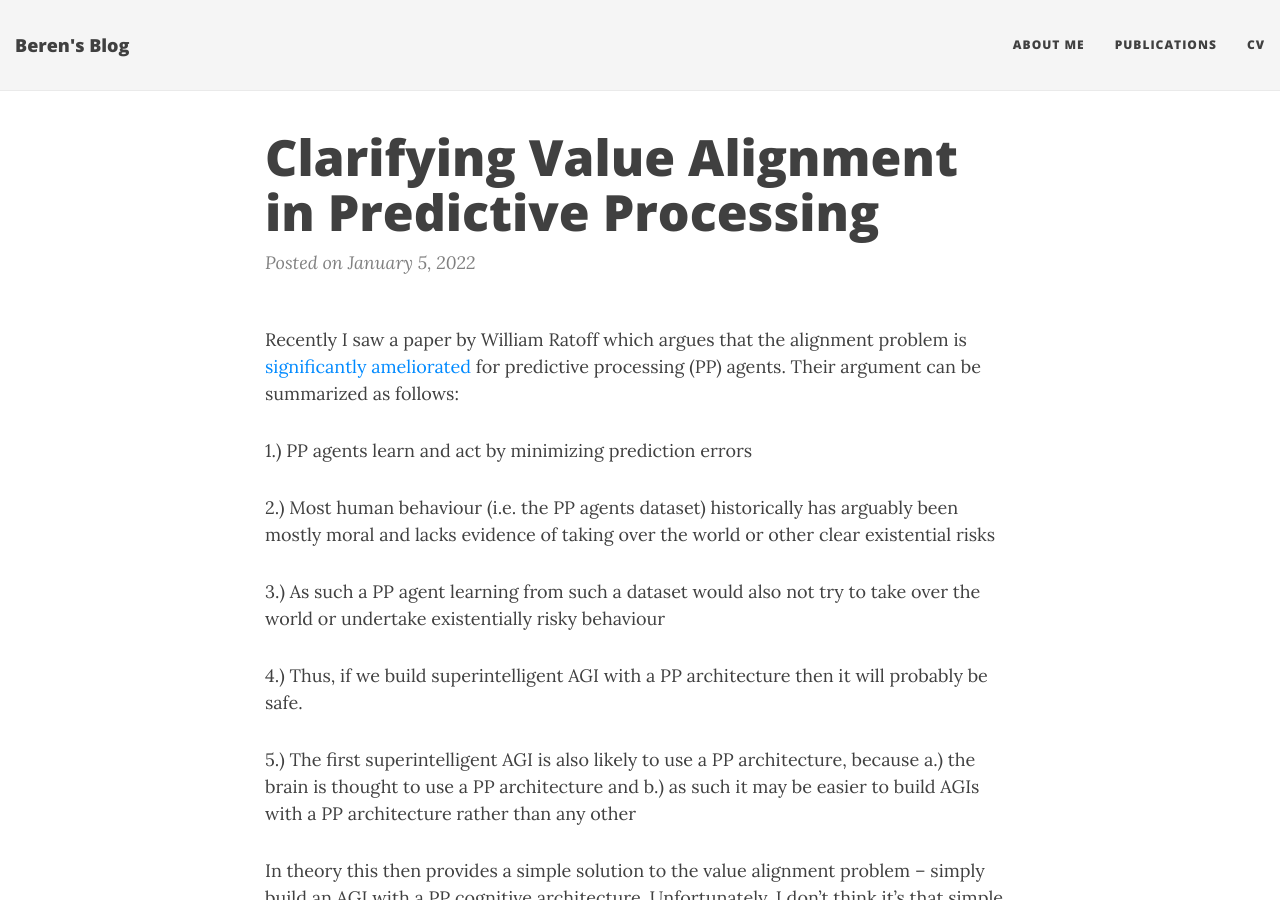
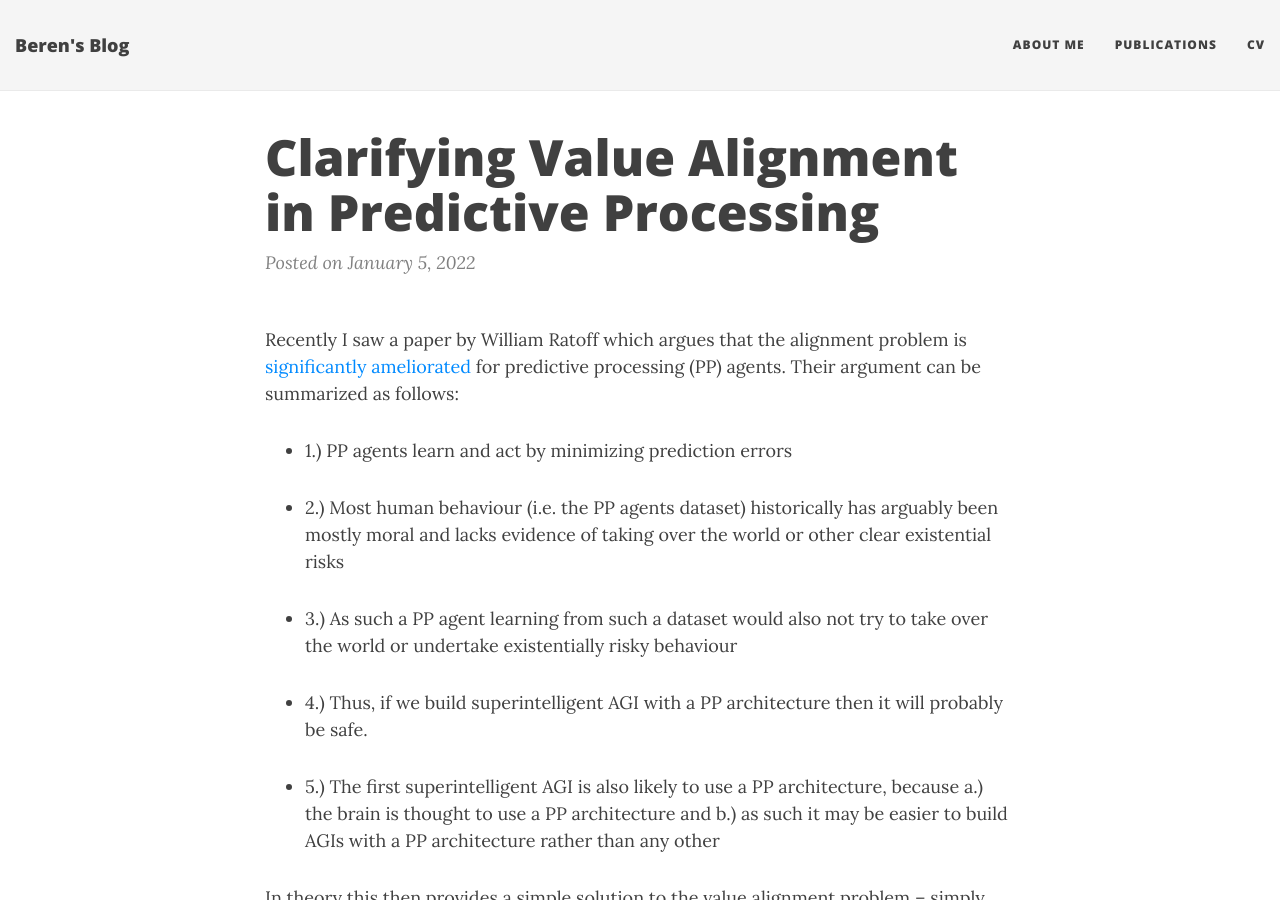
Before and after one commit to BerenMillidge/BerenMillidge.github.io, a Jekyll site: the page built from _posts/2022-01-05-Clarifying-Value-Alignment-in-Predictive-Processing.md, in a window 1280 px wide and 900 px high. Built offline with Jekyll 4.4.1, drawn with Linux system fonts in a browser that asks for light colours; nearby versions of some CDN libraries.

```diff
--- a/_posts/2022-01-05-Clarifying-Value-Alignment-in-Predictive-Processing.md
+++ b/_posts/2022-01-05-Clarifying-Value-Alignment-in-Predictive-Processing.md
@@ -5,15 +5,15 @@ title: Clarifying Value Alignment in Predictive Processing
 
 Recently I saw a paper by William Ratoff which argues that the alignment problem is [significantly ameliorated](https://link.springer.com/article/10.1007/s10676-021-09611-0#Sec5) for predictive processing (PP) agents. Their argument can be summarized as follows:
 
-1.) PP agents learn and act by minimizing prediction errors
+- 1.) PP agents learn and act by minimizing prediction errors
 
-2.) Most human behaviour (i.e. the PP agents dataset) historically has arguably been mostly moral and lacks evidence of taking over the world or other clear existential risks
+- 2.) Most human behaviour (i.e. the PP agents dataset) historically has arguably been mostly moral and lacks evidence of taking over the world or other clear existential risks
 
-3.) As such a PP agent learning from such a dataset would also not try to take over the world or undertake existentially risky behaviour
+- 3.) As such a PP agent learning from such a dataset would also not try to take over the world or undertake existentially risky behaviour
 
-4.) Thus, if we build superintelligent AGI with a PP architecture then it will probably be safe.
+- 4.) Thus, if we build superintelligent AGI with a PP architecture then it will probably be safe.
 
-5.) The first superintelligent AGI is also likely to use a PP architecture, because a.) the brain is thought to use a PP architecture and b.) as such it may be easier to build AGIs with a PP architecture rather than any other
+- 5.) The first superintelligent AGI is also likely to use a PP architecture, because a.) the brain is thought to use a PP architecture and b.) as such it may be easier to build AGIs with a PP architecture rather than any other
 
 In theory this then provides a simple solution to the value alignment problem -- simply build an AGI with a PP cognitive architecture. Unfortunately, I don't think it's that simple. Specifically, I think that while points 1-4 are largely correct, although with caveats, that 5.) is definitely incorrect as a PP superintelligence as described would be safe, but largely useless and so unlikely to be built at all. The key confusion here is fundamentally about the nature of a PP agent.
 
@@ -25,12 +25,12 @@ But this fundamentally ignores the reason why we would want to build a superinte
 
 The real existential risk comes not from agents maximizing the log likelihood on some dataset of human actions but the ability of agents to have arbitrary goals or utility functions where, in the space of all possible utility functions, almost all are not going to result in behaviour 'friendly' to humanity. Ratoff but argues that this 'Humean' approach of separating goals and intellect is incorrect and that instead the PP approach of specifying goals as the minimization of prediction error is the way that humans operate and also the way that we are likely to build AGIs. However, this crucial argument is based on several fundamental misunderstandings:
 
-1.) The PP approach assumed in the paper is not an opponent of the 'Humean' orthogonality thesis but an example -- i.e. PP as Ratoff describes it simply proposes one specific objective function (minimize prediction error of sensations). The orthogonality 'thesis' is simply nothing more than the unarguable mathematical distinction between the objective function and the optimization algorithm and thus cannot be 'incorrect'.
+- 1.) The PP approach assumed in the paper is not an opponent of the 'Humean' orthogonality thesis but an example -- i.e. PP as Ratoff describes it simply proposes one specific objective function (minimize prediction error of sensations). The orthogonality 'thesis' is simply nothing more than the unarguable mathematical distinction between the objective function and the optimization algorithm and thus cannot be 'incorrect'.
 
-2.) In practice, current ML agents do implement the orthogonality thesis in that reinforcement learning agents are trained to maximize arbitrary reward function, and any agent can be paired with any reward function.
+- 2.) In practice, current ML agents do implement the orthogonality thesis in that reinforcement learning agents are trained to maximize arbitrary reward function, and any agent can be paired with any reward function.
 
-3.) The PP architecture does *not* technically describe an objective function but an optimization procedure and as such also follows the orthogonality thesis: PP agents can be instantiated with arbitrary 'goals'. This is a subtle point which has caused much confusion in the literature. The 'PP cognitive architecture' specifies hierarchical prediction error minimization but does not specify what the prediction errors are *between*. If the prediction errors are between sensory data and predicted sensory data, then PP is equivalent to maximizing the log likelihood of data and is probably safe. However, if the prediction errors are between the current world-state and some *desired world state*, where the *desired world state* is an arbitrary pre-set function, then the PP cognitive architecture produces an agent which can maximize arbitrary utility functions -- thus fulfilling the orthogonality thesis again.
+- 3.) The PP architecture does *not* technically describe an objective function but an optimization procedure and as such also follows the orthogonality thesis: PP agents can be instantiated with arbitrary 'goals'. This is a subtle point which has caused much confusion in the literature. The 'PP cognitive architecture' specifies hierarchical prediction error minimization but does not specify what the prediction errors are *between*. If the prediction errors are between sensory data and predicted sensory data, then PP is equivalent to maximizing the log likelihood of data and is probably safe. However, if the prediction errors are between the current world-state and some *desired world state*, where the *desired world state* is an arbitrary pre-set function, then the PP cognitive architecture produces an agent which can maximize arbitrary utility functions -- thus fulfilling the orthogonality thesis again.
 
-4.) In practice, this is also how PP architectures for control are implemented, where the *desired world state* is mathematically represented as a prior distribution over world states. However, by the complete class theorem, the prior distribution and utility function are equivalent parametrizations of the notion of goals, and there is a direct mathematical mapping between them.
+- 4.) In practice, this is also how PP architectures for control are implemented, where the *desired world state* is mathematically represented as a prior distribution over world states. However, by the complete class theorem, the prior distribution and utility function are equivalent parametrizations of the notion of goals, and there is a direct mathematical mapping between them.
 
 In short, the paper is correct that 'PP' agents, or really any agents that simply perform imitation learning on a dataset of existing human actions are unlikely to be an existential threat (except insofar as humans already are to themselves), since in this paradigm increases of 'intelligence' simply result in better modelling of human behaviour. However as such agents are generally useless at best and prone to strange failure modes such as the dark-room problem, in practice any real attempt to build a superintelligence will likely instead implement the orthogonality principle with separated goals and intellect as this is currently true of reinforcement learning where agents are assigned arbitrary reward functions, and also for agents with a PP cognitive architecture where 'priors' instead take the role of utilities. As such, the value alignment problem is not ameliorated for PP agents or in general.
```
